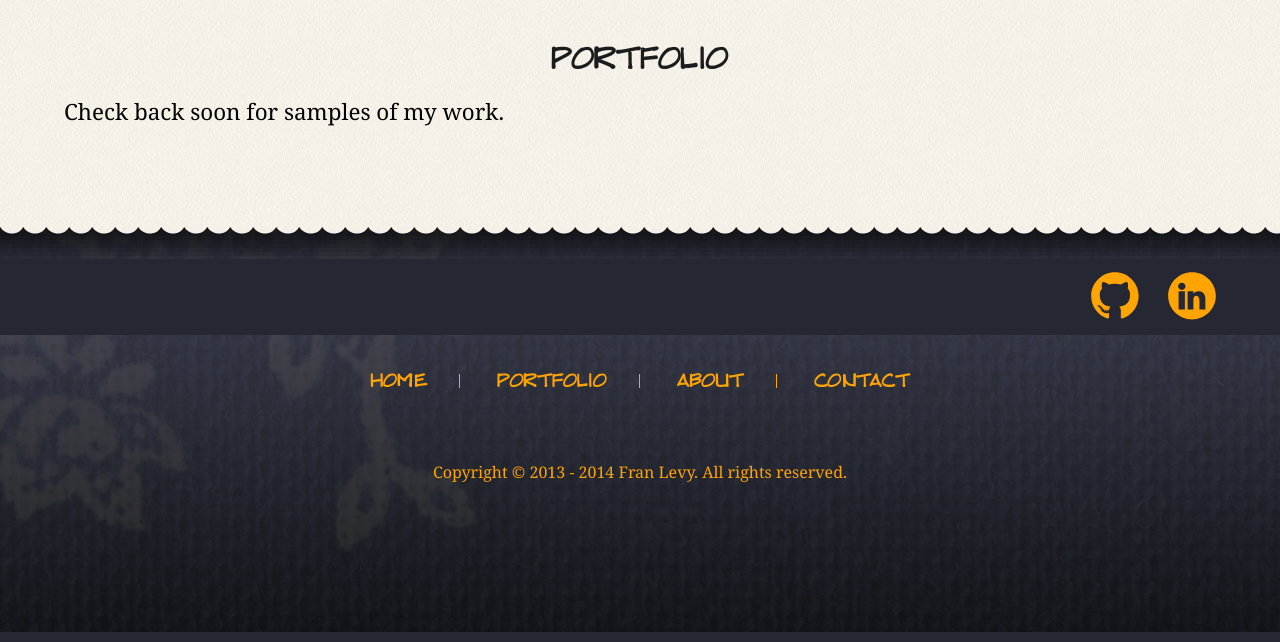
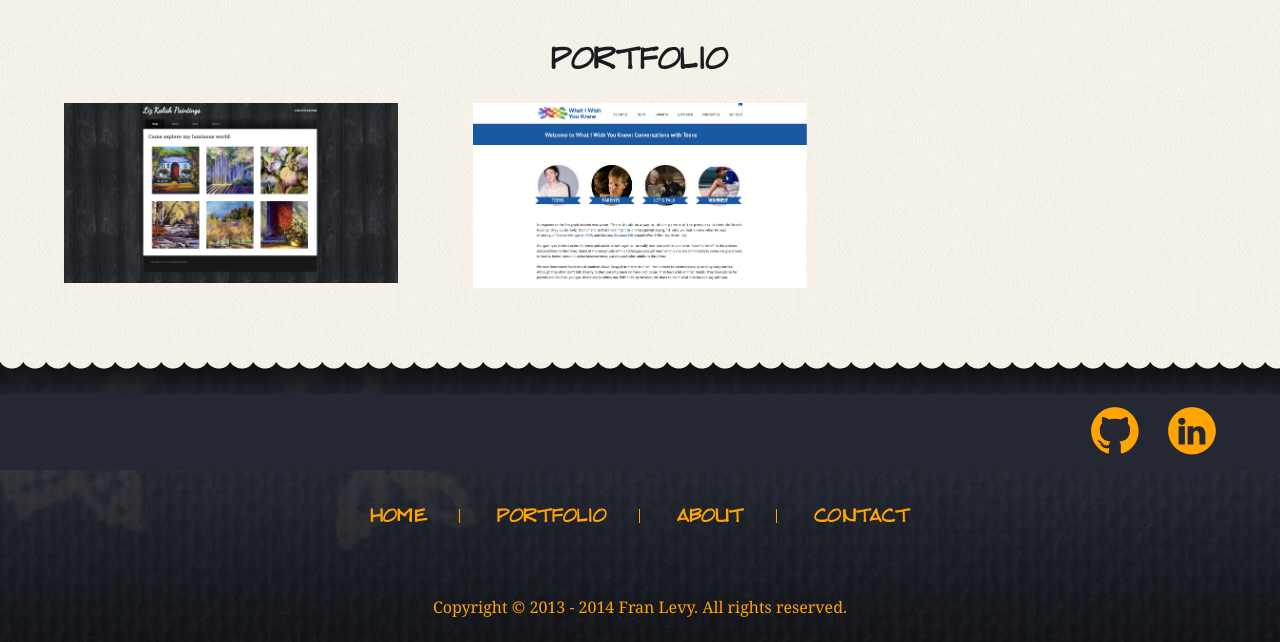
Before and after one commit to franlevy/franlevy, a PHP site: page /portfolio.php in a window 1280 px wide. Shown: the part 168-810 px from the top of the page. Run offline with PHP 8.4, Linux system fonts and the light colour scheme; style sheets or scripts are compiled from the project's sources; some libraries are stand-ins or nearby versions.

Commit message:
Added and organized images of my work samples. Inserted a couple of website screenshots into my Portfolio page, with more to come.

```diff
--- a/portfolio.php
+++ b/portfolio.php
@@ -8,16 +8,13 @@ include("includes/header.php");
     <h2>
       Portfolio
     </h2>
-    <p>
-      Check back soon for samples of my work.
-    </p>
     <article>
       <h3></h3>
       <div class='category'>
-        <p></p>
+        <img src='images/websites/LizKalish_screenshot.png'>
       </div>
       <div class='category'>
-        <p></p>
+        <img src='images/websites/WIWYK_screenshot.png'>
       </div>
       <div class='category'>
         <p></p>
--- a/stylesheets/sass/base/_variables.sass
+++ b/stylesheets/sass/base/_variables.sass
@@ -54,3 +54,7 @@ $scallop-footer: $basecamp-whiter-scallopbottom
 
 // Other variables
 $box-model: border-box
+
+// Images
+$LizKalish-homepage: "../images/websites/LizKalish_screenshot.png"
+$WIWYK-homepage: "../images/websites/WIWYK_screenshot.png"
```
Also changed, not shown: images/websites/LizKalish_screenshot.png (added), images/websites/WIWYK_screenshot.png (added), 13 other files.
